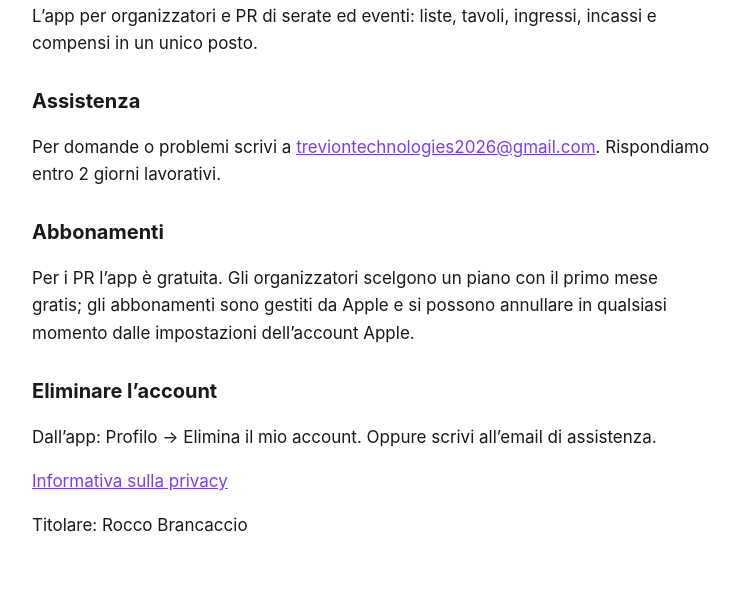
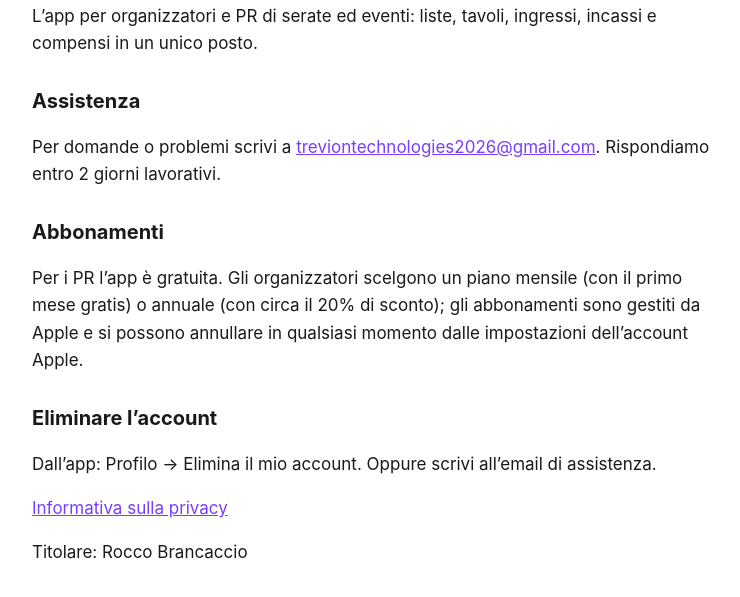
Before and after one commit to brancacciomanuel79-rgb/backstagepr-sito, a plain HTML site: page index.html in a window 1280 px wide. Shown: the part 101-698 px from the top of the page, without its empty margins (268-1008 px from the left). Drawn offline with Linux system fonts and the light colour scheme.

Commit message:
Pagina assistenza: mese gratis solo sui piani mensili
Co-Authored-By: Claude Opus 5.5 <noreply@anthropic.com>
Claude-Session: https://claude.ai/code/session_01LAxqmYBAeFtfZHp9b1uPL1

```diff
--- a/index.html
+++ b/index.html
@@ -5,7 +5,7 @@
 <h2>Assistenza</h2>
 <p>Per domande o problemi scrivi a <a href="mailto:treviontechnologies2026@gmail.com">treviontechnologies2026@gmail.com</a>. Rispondiamo entro 2 giorni lavorativi.</p>
 <h2>Abbonamenti</h2>
-<p>Per i PR l’app è gratuita. Gli organizzatori scelgono un piano con il primo mese gratis; gli abbonamenti sono gestiti da Apple e si possono annullare in qualsiasi momento dalle impostazioni dell’account Apple.</p>
+<p>Per i PR l’app è gratuita. Gli organizzatori scelgono un piano mensile (con il primo mese gratis) o annuale (con circa il 20% di sconto); gli abbonamenti sono gestiti da Apple e si possono annullare in qualsiasi momento dalle impostazioni dell’account Apple.</p>
 <h2>Eliminare l’account</h2>
 <p>Dall’app: Profilo → Elimina il mio account. Oppure scrivi all’email di assistenza.</p>
 <p><a href="privacy.html">Informativa sulla privacy</a></p>
```
